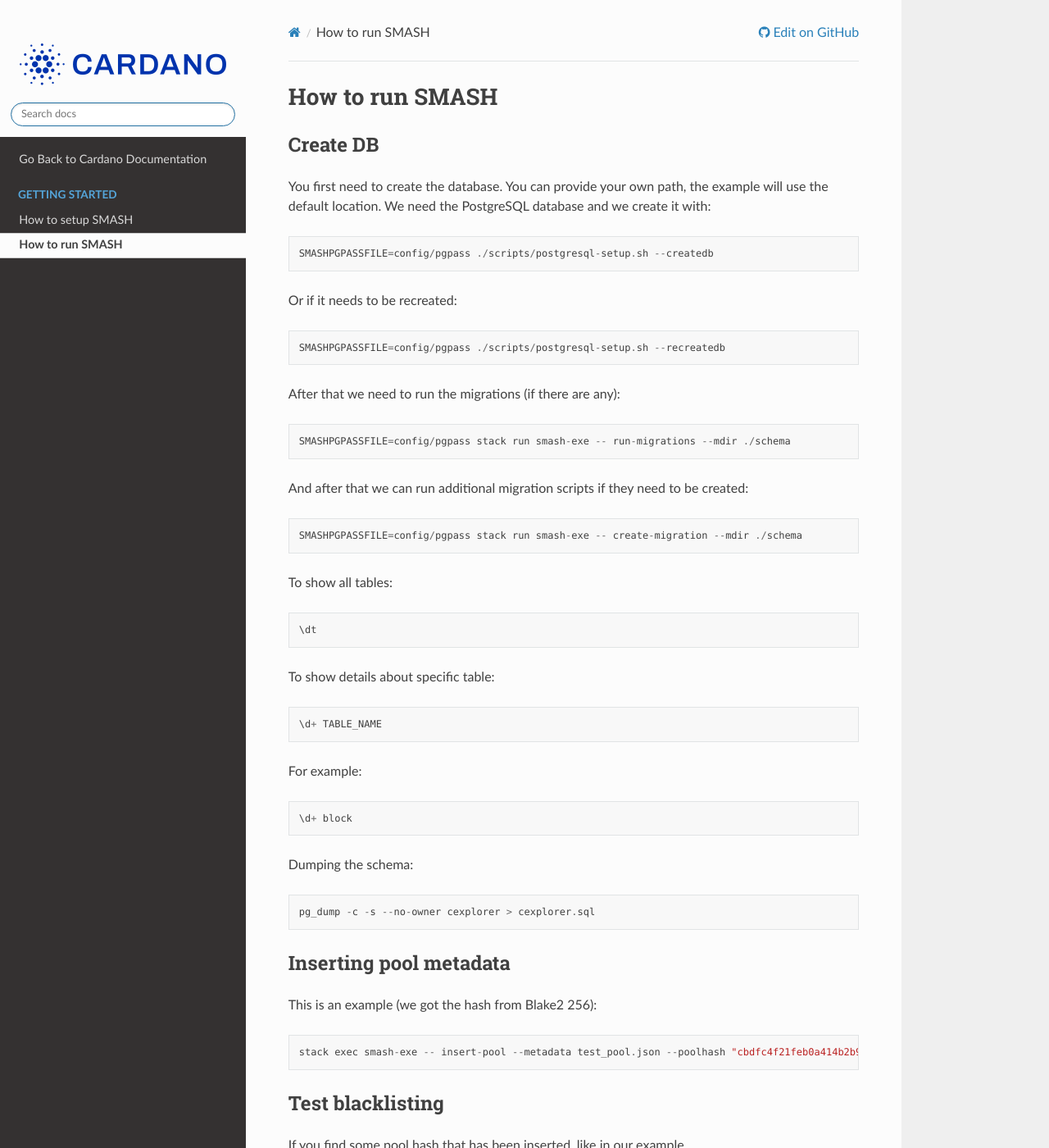
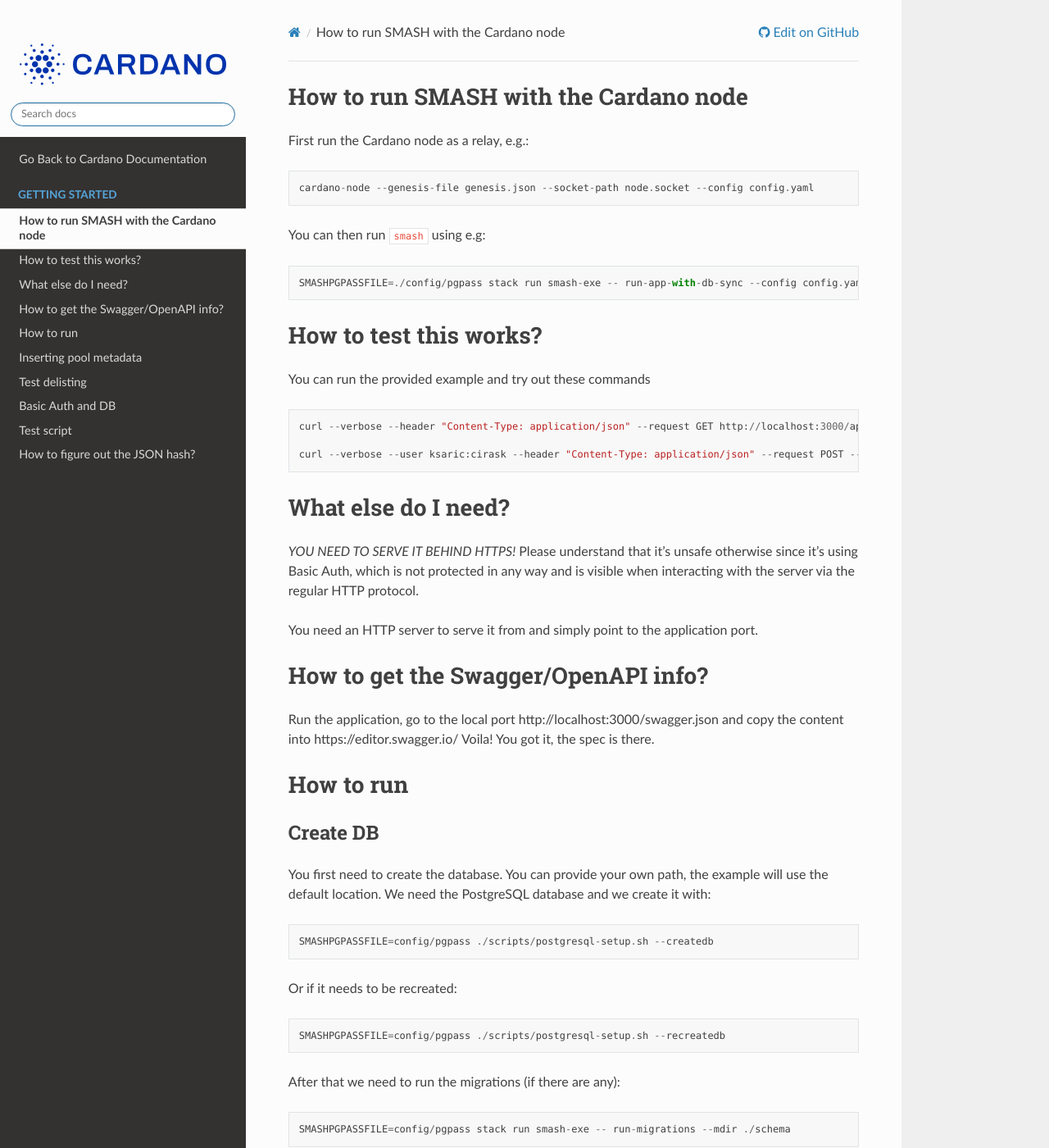
Before and after one commit to input-output-hk/smash, a Sphinx documentation site: the page built from doc/getting-started/how-to-run-smash.md, in a window 1280 px wide and 1400 px high. Shown: the whole window at 82% size. Built offline with Sphinx 7.4.7 and the Read the Docs theme 2.0.0, drawn with Linux system fonts in a browser that asks for light colours; pages that are not in the unit, such as notebooks, are missing from menus; some of the changed text lies outside the part shown.

````diff
--- a/doc/getting-started/how-to-run-smash.md
+++ b/doc/getting-started/how-to-run-smash.md
@@ -1,4 +1,38 @@
-## How to run SMASH
+## How to run SMASH with the Cardano node
+
+First run the Cardano node as a relay, e.g.:
+
+```
+cardano-node --genesis-file genesis.json --socket-path node.socket --config config.yaml
+```
+
+You can then run ``smash`` using e.g:
+```
+SMASHPGPASSFILE=./config/pgpass stack run smash-exe -- run-app-with-db-sync --config config.yaml --genesis-file genesis.json --socket-path node.socket --schema-dir schema/
+```
+
+## How to test this works?
+
+You can run the provided example and try out these commands
+```
+curl --verbose --header "Content-Type: application/json" --request GET http://localhost:3000/api/v1/metadata/ed25519_pk1z2ffur59cq7t806nc9y2g64wa60pg5m6e9cmrhxz9phppaxk5d4sn8nsqg
+
+curl --verbose --user ksaric:cirask --header "Content-Type: application/json" --request POST --data '{"delistPool":"xyz"}' http://localhost:3000/api/v1/delist
+```
+
+## What else do I need?
+
+*YOU NEED TO SERVE IT BEHIND HTTPS!*
+Please understand that it's unsafe otherwise since it's using Basic Auth, which is not protected in any way and is visible when interacting with the server via the regular HTTP protocol.
+
+You need an HTTP server to serve it from and simply point to the application port.
+
+## How to get the Swagger/OpenAPI info?
+
+Run the application, go to the local port http://localhost:3000/swagger.json and copy the content into https://editor.swagger.io/
+Voila! You got it, the spec is there.
+
+## How to run
 
 ### Create DB
 
@@ -41,7 +75,7 @@ Dumping the schema:
 pg_dump -c -s --no-owner cexplorer > cexplorer.sql
 ```
 
-### Inserting pool metadata
+## Inserting pool metadata
 
 
 This is an example (we got the hash from Blake2 256):
@@ -49,18 +83,18 @@ This is an example (we got the hash from Blake2 256):
 stack exec smash-exe -- insert-pool --metadata test_pool.json --poolhash "cbdfc4f21feb0a414b2b9471fa56b0ebd312825e63db776d68cc3fa0ca1f5a2f"
 ```
 
-### Test blacklisting
+## Test delisting
 
 If you find some pool hash that has been inserted, like in our example, '93b13334b5edf623fd4c7a716f3cf47be5baf7fb3a431c16ee07aab8ff074873'.
 
-You can test the blacklisting by sending a PATCH on the blacklist endpoint.
+You can test the delisting by sending a PATCH on the delist endpoint.
 ```
-curl -X PATCH -v http://localhost:3100/api/v1/blacklist -H 'content-type: application/json' -d '{"poolHash": "93b13334b5edf623fd4c7a716f3cf47be5baf7fb3a431c16ee07aab8ff074873"}'
+curl -X PATCH -v http://localhost:3100/api/v1/delist -H 'content-type: application/json' -d '{"poolHash": "93b13334b5edf623fd4c7a716f3cf47be5baf7fb3a431c16ee07aab8ff074873"}'
 ```
 
-Or if you have Basic Auth enabled (replace with you username/pass you have in your DB):
+Or if you have Basic Auth enabled (replace with the username/pass for your DB):
 ```
-curl -u ksaric:cirask -X PATCH -v http://localhost:3100/api/v1/blacklist -H 'content-type: application/json' -d '{"poolHash": "93b13334b5edf623fd4c7a716f3cf47be5baf7fb3a431c16ee07aab8ff074873"}'
+curl -u ksaric:cirask -X PATCH -v http://localhost:3100/api/v1/delist -H 'content-type: application/json' -d '{"poolHash": "93b13334b5edf623fd4c7a716f3cf47be5baf7fb3a431c16ee07aab8ff074873"}'
 ```
 
 Fetching the pool:
@@ -68,7 +102,7 @@ Fetching the pool:
 curl -X GET -v http://localhost:3100/api/v1/metadata/93b13334b5edf623fd4c7a716f3cf47be5baf7fb3a431c16ee07aab8ff074873 | jq .
 ```
 
-### Basic Auth and DB
+## Basic Auth and DB
 
 You need to have the flag for disabling Basic auth not enabled (disabled).
 After you run the migration scripts (see in this README examples), you can simply insert the user with the password in the DB:
@@ -79,9 +113,9 @@ INSERT INTO admin_user (username, password) VALUES ('ksaric', 'test');
 That is it, you will now be able to run you SMASH server with user authentification from DB.
 If you change your users/passwords, please restart the application since it takes a full restart for users to reload.
 
-### Test script
+## Test script
 
-An example of how the whole thing works.
+An example of how SMASH works.
 ```
 SMASHPGPASSFILE=config/pgpass ./scripts/postgresql-setup.sh --recreatedb
 SMASHPGPASSFILE=config/pgpass stack run smash-exe -- run-migrations --mdir ./schema
@@ -95,17 +129,21 @@ SMASHPGPASSFILE=config/pgpass stack run smash-exe -- run-app
 
 After the server is running, you can check the hash on http://localhost:3100/api/v1/metadata/cbdfc4f21feb0a414b2b9471fa56b0ebd312825e63db776d68cc3fa0ca1f5a2f to see it return the JSON metadata.
 
-### How to figure out the JSON hash?
+## How to figure out the JSON hash?
 
 You can do it inside GHCi.
-So run GHCi, using whatever you please (I will be using `stack ghci`) and:
 ```
-import qualified Cardano.Crypto.Hash.Class as Crypto
-import qualified Cardano.Crypto.Hash.Blake2b as Crypto
-import qualified Data.ByteString.Base16 as B16
-
-poolMetadata <- readFile "test_pool.json"
-B16.encode $ Crypto.digest (Proxy :: Proxy Crypto.Blake2b_256) (encodeUtf8 poolMetadata)
+ghci
 ```
 
-This presumes that you have a file containing the JSON in your path called "test_pool.json".
+```
+Prelude> import qualified Cardano.Crypto.Hash.Class as Crypto
+Prelude> import qualified Cardano.Crypto.Hash.Blake2b as Crypto
+Prelude> import qualified Data.ByteString.Base16 as B16
+
+Prelude> poolMetadata <- readFile "test_pool.json"
+Prelude> B16.encode $ Crypto.digest (Proxy :: Proxy Crypto.Blake2b_256) (encodeUtf8 poolMetadata)
+```
+
+This assumes that you have a file called "test_pool.json" in your current directory that contains the JSON
+metadata for the stake pool.
````
Also changed, not shown: README.rst (+8 -74 lines), doc/getting-started/how-to-install-smash.md (added, +84 -0 lines), doc/getting-started/how-to-setup-smash.md (deleted, +0 -24 lines).
